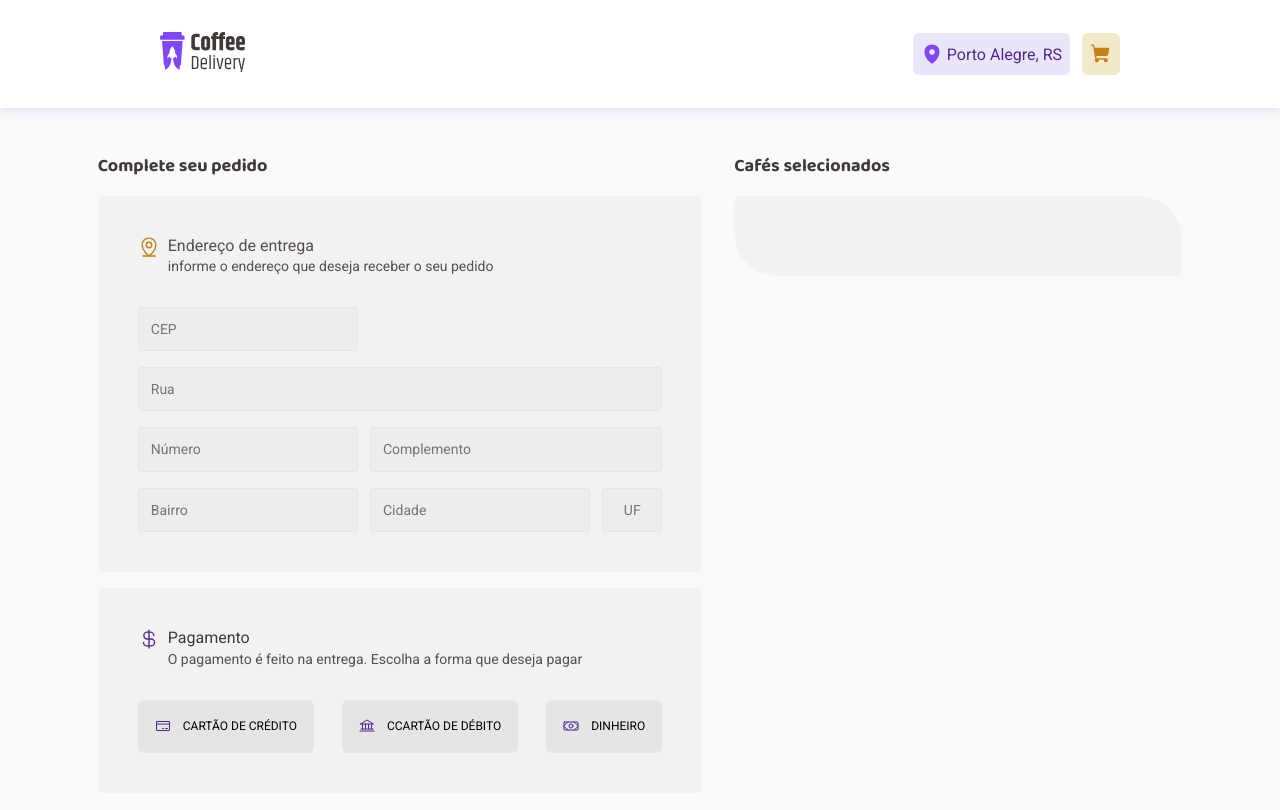
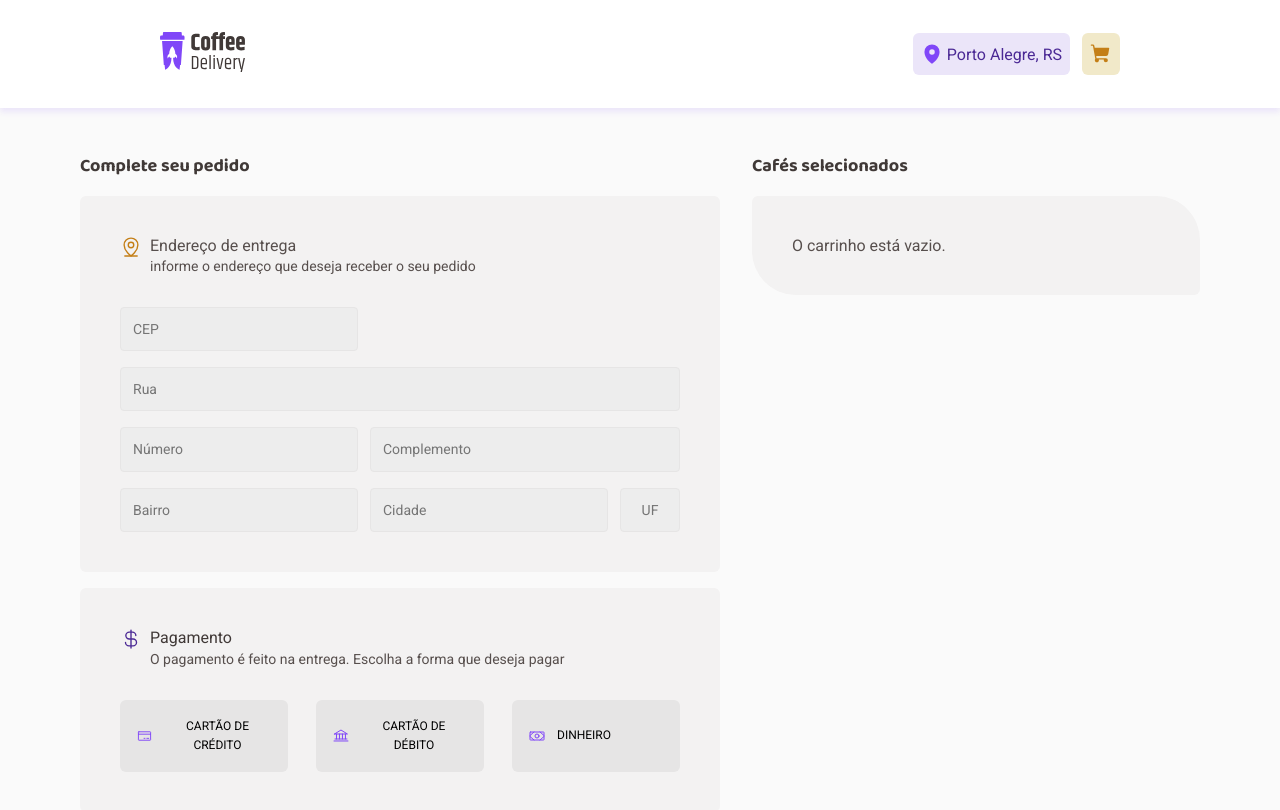
Before and after one commit to LuisHenriqueXavier/03-ignite-coffe-delivery, a React (Vite) app: page /checkout in a window 1280 px wide. Shown: the top 810 px of the page. Built offline with nearby package versions, Linux system fonts and the light colour scheme.

Commit message:
Feat: Produto adicionado do carrinho ao card do Checkout

```diff
--- a/package.json
+++ b/package.json
@@ -11,6 +11,7 @@
   },
   "dependencies": {
     "@hookform/resolvers": "^4.1.3",
+    "@radix-ui/react-separator": "^1.1.2",
     "inputmask": "^5.0.9",
     "phosphor-react": "^1.4.1",
     "react": "^19.0.0",
--- a/src/contexts/CartContext.tsx
+++ b/src/contexts/CartContext.tsx
@@ -1,5 +1,5 @@
 // Importa os hooks necessários do React
-import { createContext, ReactNode, useState } from "react";
+import { createContext, ReactNode, useContext, useState } from "react";
 // Importa o tipo Product de um arquivo de tipos
 import { Product } from "../@types/product";
 
@@ -49,3 +49,8 @@ export function CartContextProvider({ children }: { children: ReactNode }) {
         </CartContext.Provider>
     );
 }
+
+// eslint-disable-next-line react-refresh/only-export-components
+export function useCart() {
+    return useContext(CartContext);
+  }
--- /dev/null
+++ b/src/pages/Checkout/Components/CoffeeCard/index.tsx
@@ -0,0 +1,24 @@
+import { useCart } from "../../../../contexts/CartContext";
+import { CoffeeCardContainer } from "./styles";
+
+
+export function CoffeeCard() {
+    const { products } = useCart(); // Obtém os produtos do carrinho
+
+    return (
+        <CoffeeCardContainer>
+            {products.length > 0 ? (
+                <div>
+                    {products.map((item) => (
+                        <div key={item.id}>
+                            <img src={item.img} alt="Xícara de café" />
+                            <span>{item.name}</span> - {item.quantity}x R$ {item.price.toFixed(2)}
+                        </div>
+                    ))}
+                </div>
+            ) : (
+                <p>O carrinho está vazio.</p>
+            )}
+        </CoffeeCardContainer>
+    );
+}
--- /dev/null
+++ b/src/pages/Checkout/Components/CoffeeCard/styles.ts
@@ -0,0 +1,7 @@
+import styled from "styled-components";
+
+export const CoffeeCardContainer = styled.div`
+  display: flex;
+  flex-direction: row;
+
+`;
--- a/src/pages/Checkout/index.tsx
+++ b/src/pages/Checkout/index.tsx
@@ -1,5 +1,6 @@
 import { Bank, CreditCard, CurrencyDollar, MapPinLine, Money, } from "phosphor-react";
 import { AddressContent, AddressForm, CheckoutContainer, PaymentContent, PaymentMethod } from "./styles";
+import { CoffeeCard } from "./Components/CoffeeCard";
 
 
 
@@ -38,7 +39,7 @@ export function Checkout() {
                     </header>
                     <footer>
                         <button><CreditCard size={16} />CARTÃO DE CRÉDITO</button>
-                        <button><Bank size={16} />CCARTÃO DE DÉBITO</button>
+                        <button><Bank size={16} />CARTÃO DE DÉBITO</button>
                         <button><Money size={16} />DINHEIRO</button>
                     </footer>
                 </PaymentMethod>
@@ -46,7 +47,7 @@ export function Checkout() {
             <section>
                 <h1>Cafés selecionados</h1>
                 <PaymentContent>
-
+                    <CoffeeCard />
                 </PaymentContent>
             </section>
         </CheckoutContainer>
--- a/src/pages/Checkout/styles.ts
+++ b/src/pages/Checkout/styles.ts
@@ -1,8 +1,10 @@
 import styled from "styled-components";
+import { Separator as RadixSeparator } from "@radix-ui/react-separator";
 
 
 export const CheckoutContainer = styled.main`
     max-width: 70rem;
+    width: 100%;
     margin: 9.5rem auto;
     display: grid;
     grid-template-columns: 1fr 28rem;
@@ -148,6 +150,7 @@ export const PaymentMethod = styled(CheckoutDefault).attrs({ as: 'div'})`
     flex-direction: row;
 
     > button {
+      flex: 1;
       display: flex;
       gap: 0.75rem;
       align-items: center;
@@ -164,13 +167,13 @@ export const PaymentMethod = styled(CheckoutDefault).attrs({ as: 'div'})`
           }
 
       > svg {
-        color: ${props => props.theme["purple-dark"]};
+        color: ${props => props.theme.purple};
       }
 
       &:focus{
-        border: solid 1px ${props => props.theme["purple-dark"]};
+        border: solid 1px ${props => props.theme.purple};
         background-color: ${props => props.theme["purple-light"]};
-        color: ${props => props.theme["purple-dark"]};
+        color: ${props => props.theme.purple};
     }
     }
   }
@@ -179,3 +182,20 @@ export const PaymentMethod = styled(CheckoutDefault).attrs({ as: 'div'})`
 export const PaymentContent = styled(CheckoutDefault).attrs({ as: 'div' })`
     border-radius: 6px 44px 6px 44px;
 `;
+
+export const Separator = styled(RadixSeparator)`
+    background-color: ${props => props.theme["base-button"]};
+    height: 1px;
+    width: 100%;
+    margin: 24px 0;
+`;
+
+export const CoffeeCard = styled.div`
+    display: flex;
+    flex-direction: row;
+    gap: 1rem;
+
+    > img {
+        border-radius: 6px;
+    }
+`;
```
Also changed, not shown: 1 other file (tests, documents, lock files or other folders).
